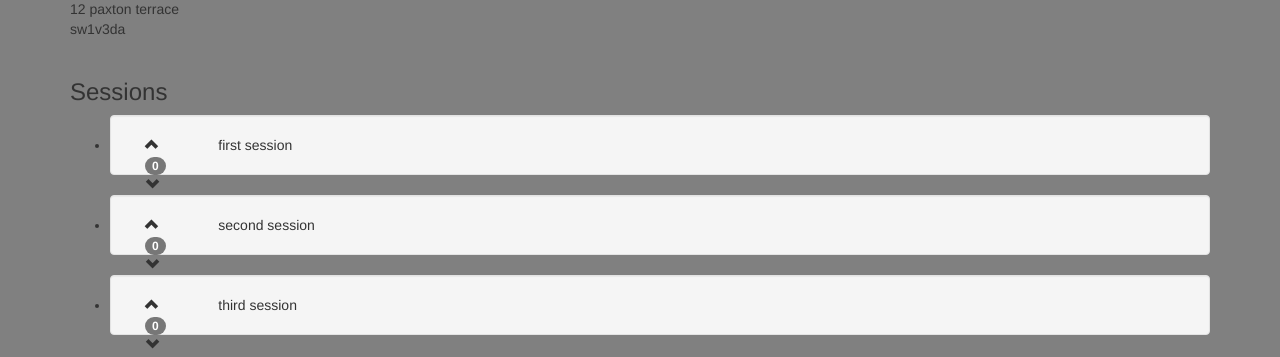
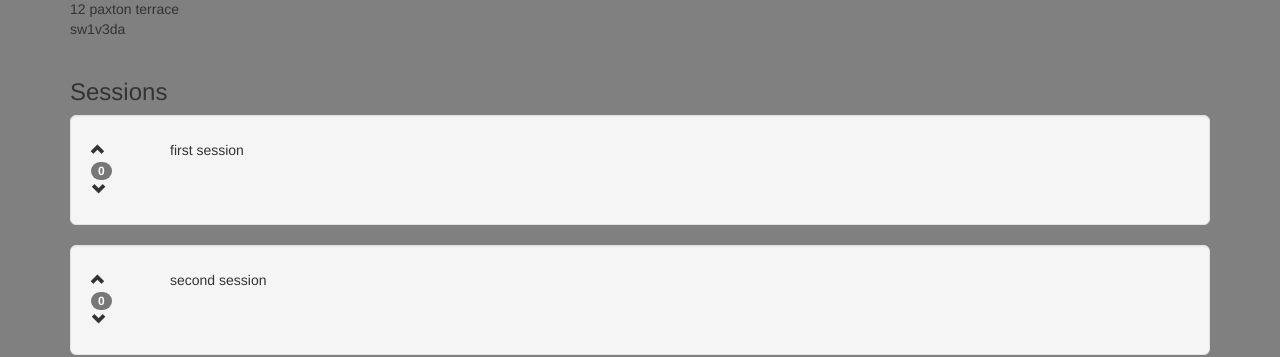
Before and after one commit to morhys/angular-seed, a website: page app/eventDetails.html in a window 1280 px wide. Shown: the part 474-831 px from the top of the page. Drawn offline with nearby package versions, Linux system fonts and the light colour scheme; some packages are replaced by stand-ins of ours.

Commit message:
css tidy up

```diff
--- a/app/css/app.css
+++ b/app/css/app.css
@@ -26,6 +26,10 @@ body {
 .menu > li {
   display: inline;
 }
+.thumbnails{
+  margin: 0;
+  padding: 0;
+}
 
 .menu > li:before {
   content: "|";
@@ -36,7 +40,9 @@ body {
   content: "";
   padding: 0;
 }
-
+.votingWidget {
+  float: left;
+}
 [ng\:cloak], [ng-cloak], [data-ng-cloak], [x-ng-cloak], .ng-cloak, .x-ng-cloak {
   display: none !important;
 }
@@ -45,3 +51,10 @@ body {
   background: blue;
   color:red;
 }
+
+.well-lg {
+padding: 24px 5px;
+border-radius: 6px;
+list-style-type: none;
+overflow: hidden;
+}
--- a/app/eventDetails.html
+++ b/app/eventDetails.html
@@ -56,8 +56,8 @@
         </div>
 
         <h3>Sessions</h3>
-            <ul class="thumbnails ">
-                <li ng-repeat="session in event.sessions " class="well">
+            <ul class="thumbnails">
+                <li ng-repeat="session in event.sessions " class="well well-lg">
                      <div class="col-md-1 votingWidget">
                         <div class="votingButton" ng-click="upVoteSession(session)">
                           <i class="glyphicon glyphicon-chevron-up icon-white"></i>
--- a/app/js/app.js
+++ b/app/js/app.js
@@ -1,5 +1,4 @@
 'use strict';
-
 
 // Declare app level module which depends on filters, and services
 // Set as a variable to use later on.
```
